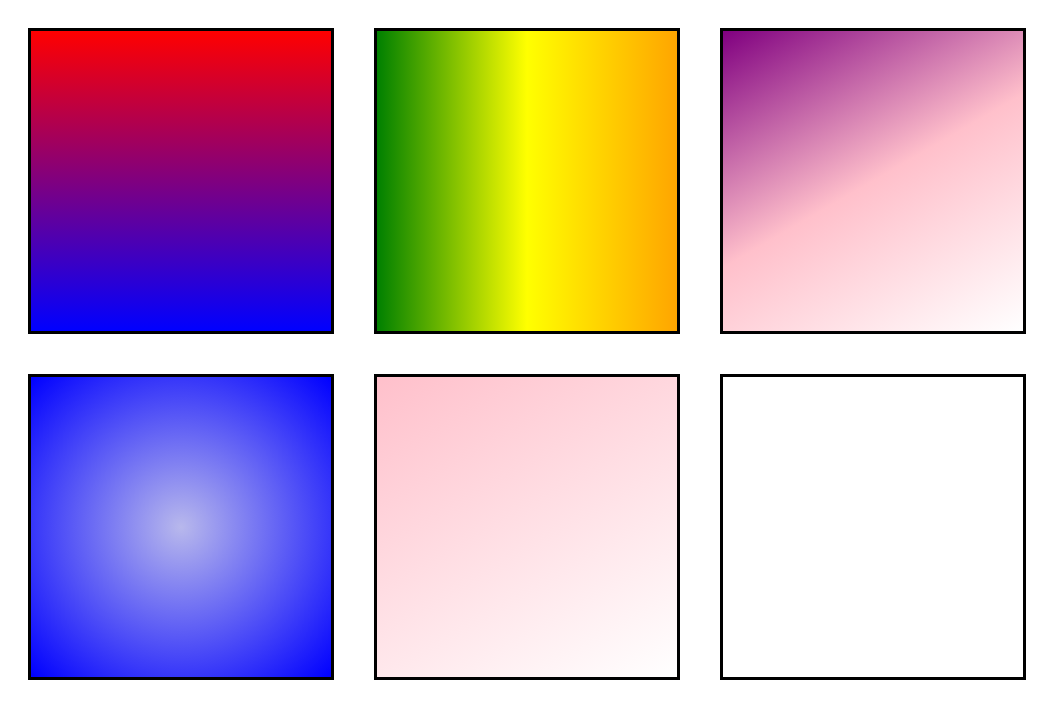
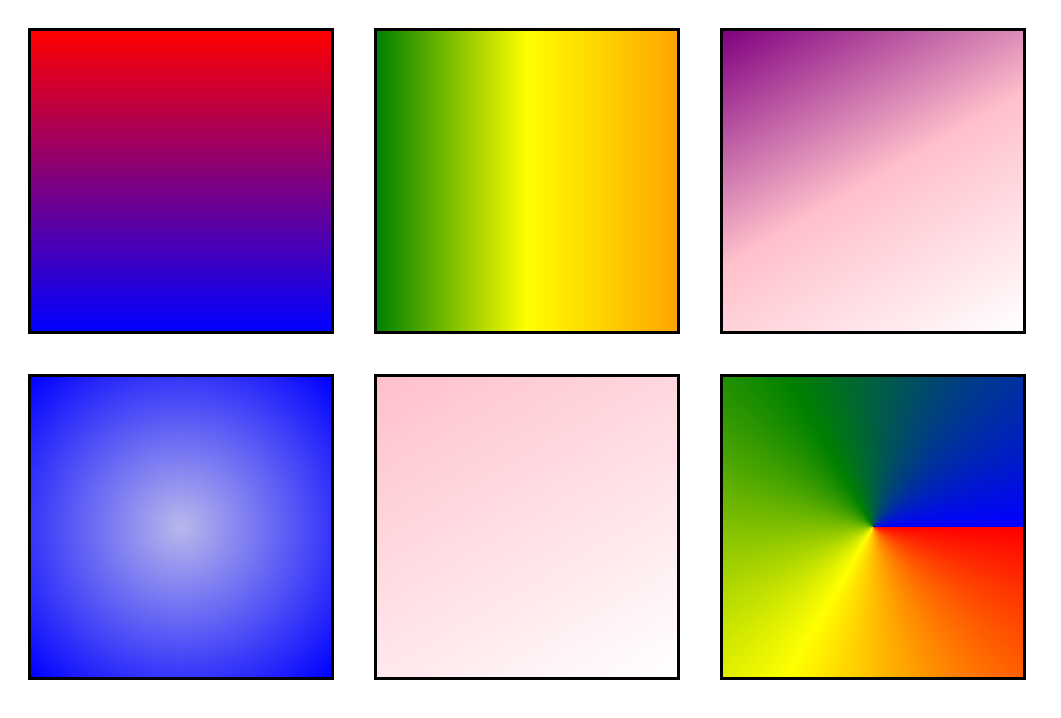
Before and after one commit to avelveesz/html, a plain HTML site: page Gradiente/index.html in a window 1280 px wide. Shown: the whole page, without its empty margins (0-1061 px from the left). Drawn offline with Linux system fonts and the light colour scheme.

Commit message:
Add files via upload

```diff
--- a/Gradiente/stye.css
+++ b/Gradiente/stye.css
@@ -28,5 +28,5 @@ body {
       background: linear-gradient(150deg, pink, white);
 }
 .caixa6 {
-    background: conic-gradient(from 90deg at center, red yellow, green, blue);
+    background: conic-gradient( from 90deg at center,  red, yellow, green, blue);
 }
```
